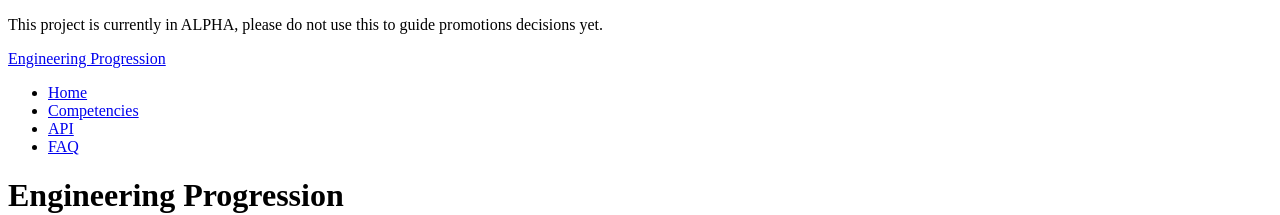
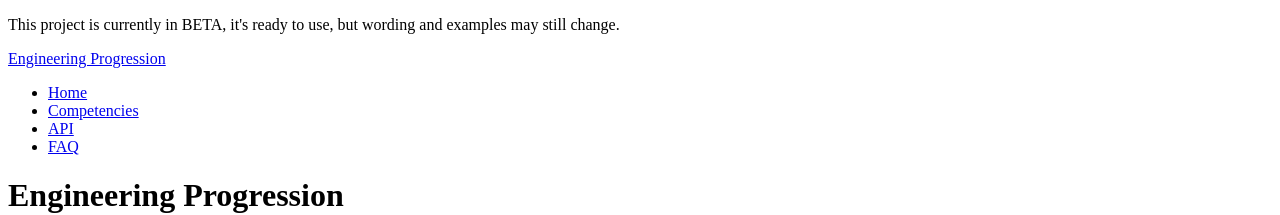
Before and after one commit to Financial-Times/engineering-progression, a Jekyll site: the page built from site/pages/home.html, in a window 1280 px wide. Shown: the top 215 px of the page. Built offline with Jekyll 4.4.1, drawn with Linux system fonts in a browser that asks for light colours; a style sheet for code colours, icons or effects is not loaded.

Commit message:
Switch the website banner to BETA
I've updated the wording, hopefully this is OK?

```diff
--- a/site/_includes/prerelease-banner.html
+++ b/site/_includes/prerelease-banner.html
@@ -3,8 +3,8 @@
 	<div class="o-message__container">
 		<div class="o-message__content">
 			<p class="o-message__content-main">
-				<span class="o-message__content-highlight">This project is currently in ALPHA,</span>
-				please do not use this to guide promotions decisions yet.
+				<span class="o-message__content-highlight">This project is currently in BETA,</span>
+				it's ready to use, but wording and examples may still change.
 			</p>
 		</div>
 	</div>
```
